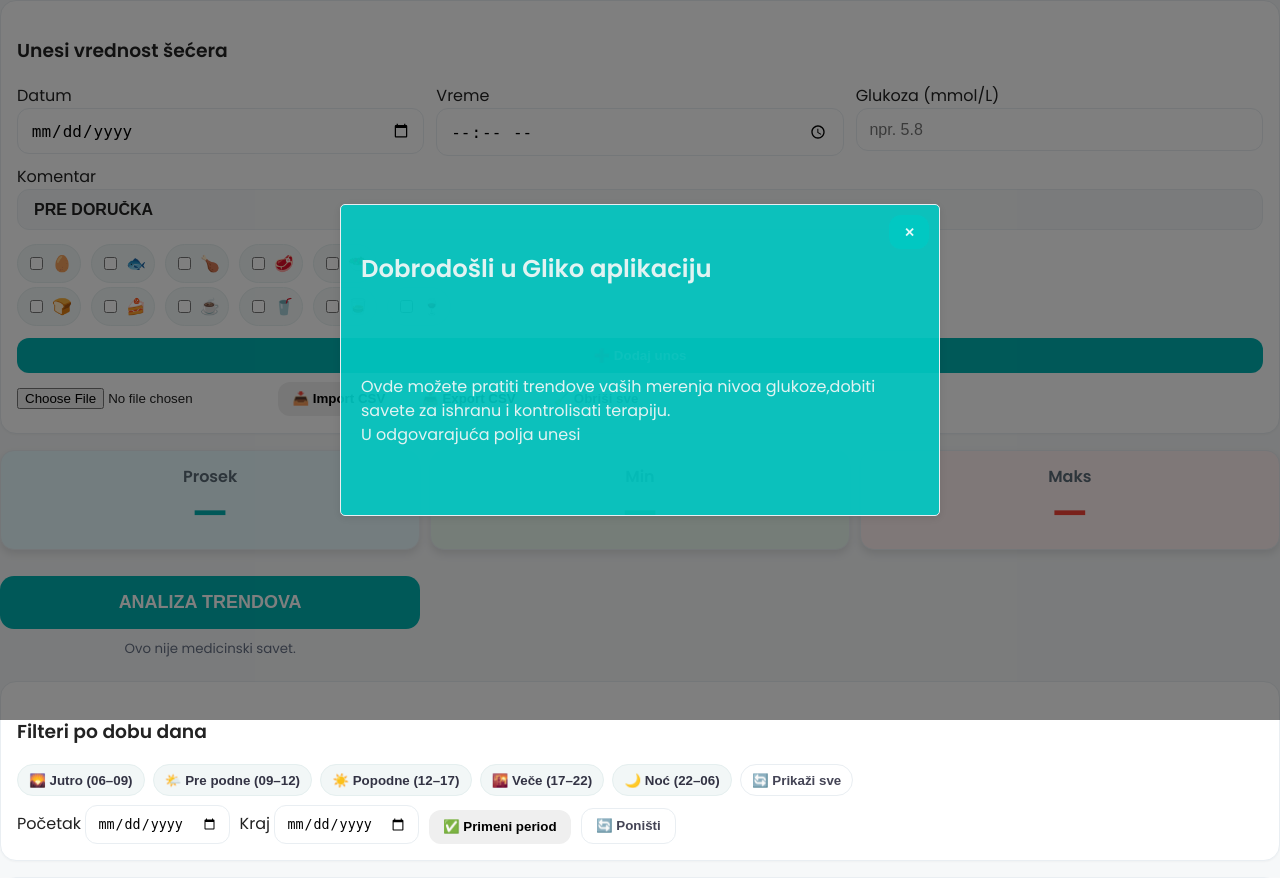
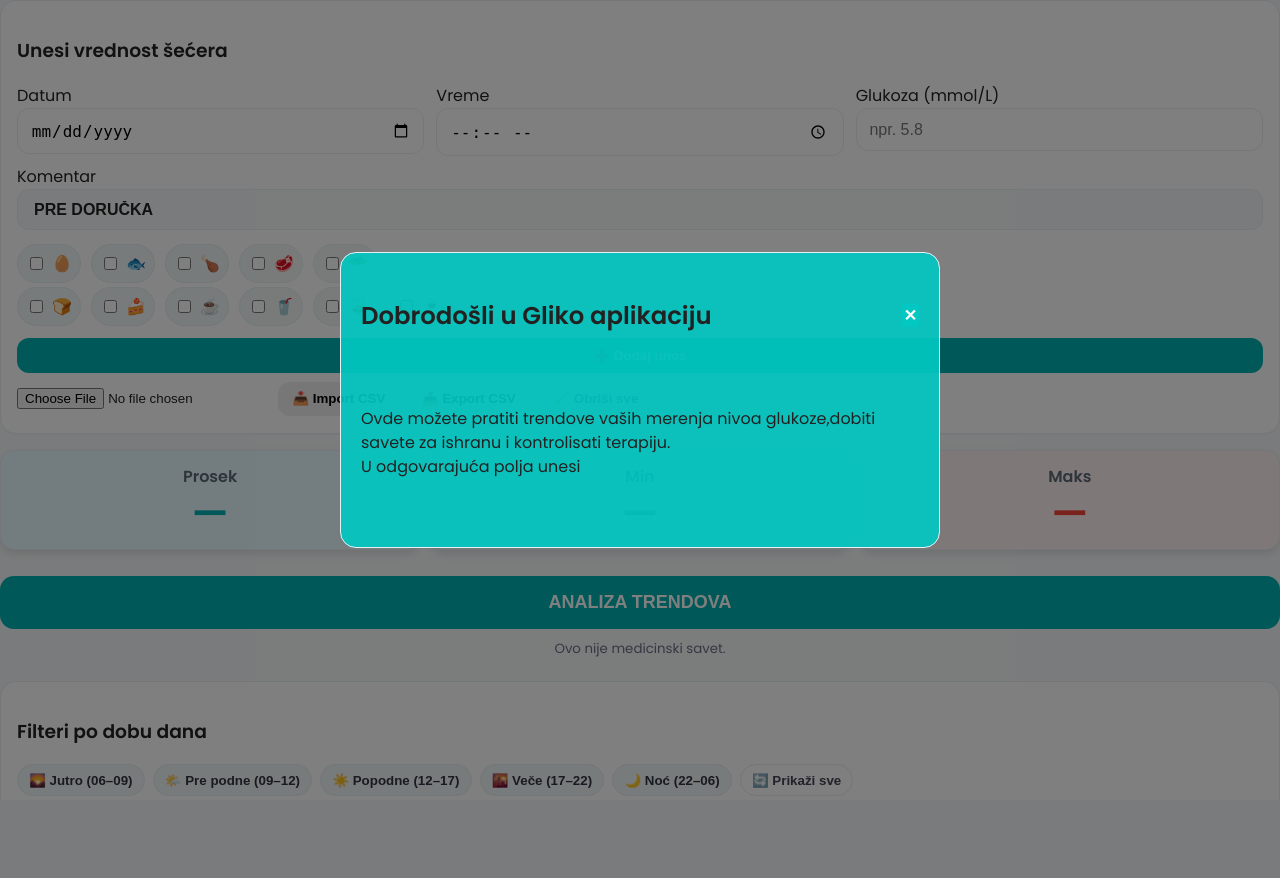
Before and after one commit to Gliko-app/Gliko, a PHP site: page /trends/trends.html in a window 1280 px wide. Shown: the top 878 px of the page. After the commit the page ends 788 px from the top, so only its background shows below. Run offline with PHP 8.4, Linux system fonts and the light colour scheme.

Commit message:
Update style.css

```diff
--- a/css/style.css
+++ b/css/style.css
@@ -106,6 +106,13 @@
   background:#fff1f1;
   color: #f44336; /* Crvena boja za maksimum */
 }
+.ai-block {
+  display: flex;
+  justify-content: center;
+  align-items: center;
+  width: 100%;
+  grid-column: span 3;  /* Ovim širimo dugme na celu širinu */
+}
 
 .chip-row{ display:flex; flex-wrap:wrap; gap:.5rem; margin:.6rem 0 }
 .chip{
@@ -121,7 +128,7 @@
 .table thead th{ color:#5b6b77; font-weight:600 }
 
 .ai-block{ display:flex; gap:.6rem; align-items:center; margin:1rem 0 .4rem }
-.ai-btn{ background:#0bb; color:#fff; }
+.ai-btn{ width:100%;background:#0bb; color:#fff; }
 
 .modal{ position:fixed; inset:0; background:rgba(0,0,0,.35); display:flex; align-items:center; justify-content:center }
 .modal[hidden]{ display:none }
@@ -204,32 +211,47 @@
   accent-color: var(--teal);  /* Boja akcenata */
 }
 
-/* Modal styles */
+/* Modal stilovi */
 .modal {
   position: fixed;
   top: 0;
   left: 0;
   width: 100%;
-  height: 90vh;
+  height: 100%;
   background: rgba(0, 0, 0, 0.5);
   display: flex;
   justify-content: center;
   align-items: center;
-  z-index: 9999; /* Osigurava da modal bude na vrhu ostalih elemenata */
+  z-index: 9999;
 }
 
 .modal-content {
   background: rgba(0, 201, 196, 0.9);
-  border-radius: 5px;
+  border-radius: 16px;
   width: 90%;
   max-width: 600px;
-  max-height: 90vh; /* Ovaj parametar postavlja maksimalnu visinu modala */
-  overflow: auto; /* Omogućava scroll ako sadržaj premaši visinu */
   padding: 20px;
-  box-shadow: 0 2px 10px rgba(0, 0, 0, 0.1);
+  overflow: hidden;
   display: flex;
   flex-direction: column;
-  position: relative; /* Omogućava pozicioniranje dugmeta unutar modala */
+  position: relative;
+  animation: scaleModal 0.5s ease-out;
+}
+
+.modal-body {
+  max-height: 80vh; /* Ograničavamo visinu modala */
+  overflow-y: auto;
+}
+
+@keyframes scaleModal {
+  0% {
+    transform: scale(0.5);
+    opacity: 0;
+  }
+  100% {
+    transform: scale(1);
+    opacity: 1;
+  }
 }
 
 .modal-head {
@@ -237,40 +259,33 @@
   justify-content: space-between;
   align-items: center;
   font-size: 1.3rem;
-  color: rgba(248, 248, 248, 0.9);
-  margin-bottom: 1rem;
+  margin-bottom: 1px;
 }
 
 .modal-head .close {
-  font-size: 0.8rem;
-  color: rgba(255, 255, 255, 0.9);
+  font-size: 1rem;
+  color: #fff;
   cursor: pointer;
-  background: rgba(0, 201, 196, 0.9);
-  position: absolute; /* Pozicionira dugme za zatvaranje fiksirano na vrh desno */
-  top: 10px;
-  right: 10px;
+  background: rgba(0, 201, 196, 0.8);
+  border: none;
+  padding: 2px 2px;
+  border-radius: 2px;
 }
 
-.modal-body {
-  font-size: 1.3 rem;
-  color: rgba(248, 248, 248, 0.9);
-  flex: 1; /* Omogućava da telo modala koristi preostali prostor */
-  overflow-y: auto; /* Omogućava scroll ako telo modala pređe visinu */
+/* Dodajemo osnovnu animaciju za pojavljivanje modala */
+.modal-content {
+  animation: fadeIn 0.5s ease-out;
 }
 
-.modal-body p {
-  margin: 1px 0; /* Smanjivanje razmaka između paragrafa */
+@keyframes fadeIn {
+  0% {
+    opacity: 0;
+  }
+  100% {
+    opacity: 1;
+  }
 }
 
-.modal-body ul {
-  padding-left: 20px;
-  margin-top: 1px; /* Smanjivanje razmaka između liste i paragrafa */
-}
-
-.modal-body li {
-  margin: 1px 0; /* Smanjivanje razmaka između stavki u listi */
-  line-height: 1.0; /* Smanjenje razmaka između stavki u listama */
-}
 
 /* Mobile responsiveness */
 @media (max-width: 600px) {
```
